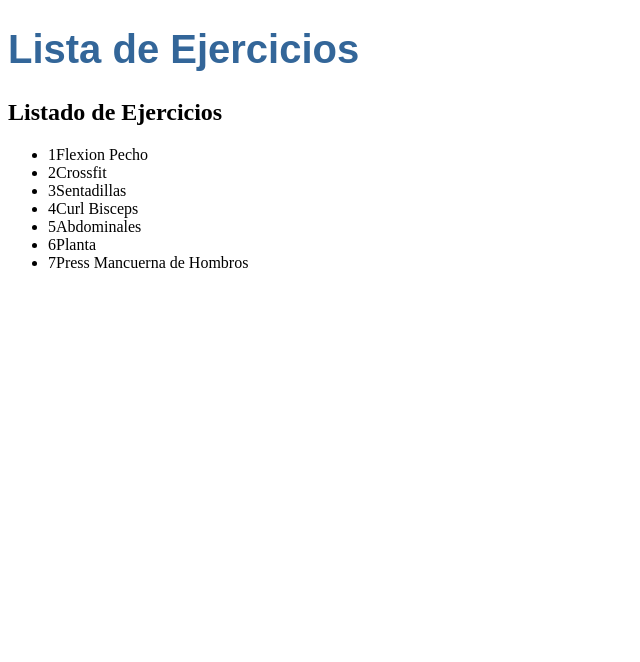
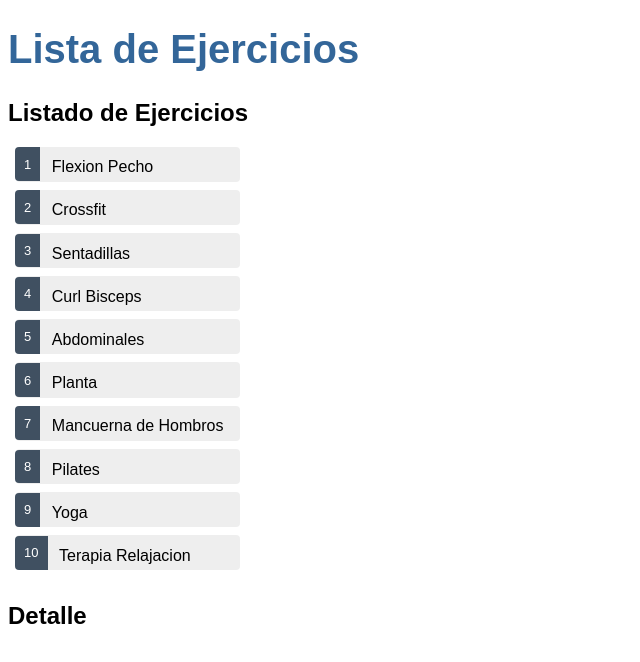
Before and after one commit to w2k31984/ListaEjercicios, an Angular app: page / in a window 1280 px wide. Shown: the top 662 px of the page, without its empty margins (0-640 px from the left). Built offline with nearby package versions, Linux system fonts and the light colour scheme.

Commit message:
Incorporacion de hoja de estilos al componente Ejercicios y modificacion a la lista de ejercicios y modificacion de propiedades de componente ejercicios

```diff
--- a/src/app/app.component.css
+++ b/src/app/app.component.css
@@ -4,3 +4,20 @@ h1{
   font-family: Arial, Helvetica, sans-serif;
   font-size: 250%;
 }
+h2, h3{
+  color: #444;
+  font-family: Arial, Helvetica, sans-serif;
+  font-weight: lighter;
+}
+body{
+  margin: 2em;
+}
+body, input[type="text"], button
+{
+   color: #333;
+   font-family: Cambria, Georgia;
+}
+/* Resto del contenido*/
+* {
+  font-family: Arial, Helvetica, sans-serif;
+}
--- a/src/app/ejercicios/collection-ejercicios.ts
+++ b/src/app/ejercicios/collection-ejercicios.ts
@@ -7,6 +7,8 @@ export const EJERCICIOS: Ejercicio[]=[
  {id:4, name:'Curl Bisceps'},
  {id:5, name:'Abdominales'},
  {id:6, name:'Planta'},
- {id:7, name:'Press Mancuerna de Hombros'}
-
+ {id:7, name:'Mancuerna de Hombros'},
+ {id:8, name:'Pilates'},
+ {id:9, name:'Yoga'},
+ {id:10, name:'Terapia Relajacion'},
 ]
--- a/src/app/ejercicios/ejercicios.component.css
+++ b/src/app/ejercicios/ejercicios.component.css
@@ -0,0 +1,44 @@
+/*Componentes privados del CSS de nuestro componente ejercicios*/
+.ejercicios {
+  margin: 0 0 2em 0;
+  list-style-type: none;
+  padding: 0;
+  width: 15em;
+}
+.ejercicios li {
+  cursor: pointer;
+  position: relative;
+  left: 0;
+  background-color: #EEE;
+  margin: .5em;
+  padding: .3em 0;
+  height: 1.6em;
+  border-radius: 4px;
+}
+.ejercicios li:hover {
+  color: #607D8B;
+  background-color: #DDD;
+  left: .1em;
+}
+.ejercicios li.selected {
+  background-color: #CFD8DC;
+  color: white;
+}
+.ejercicios li.selected:hover {
+  background-color: #BBD8DC;
+  color: white;
+}
+.ejercicios .ejercicio {
+  display: inline-block;
+  font-size: small;
+  color: white;
+  padding: 0.8em 0.7em 0 0.7em;
+  background-color:#405061;
+  line-height: 1em;
+  position: relative;
+  left: -1px;
+  top: -4px;
+  height: 1.8em;
+  margin-right: .8em;
+  border-radius: 4px 0 0 4px;
+}
--- a/src/app/ejercicios/ejercicios.component.html
+++ b/src/app/ejercicios/ejercicios.component.html
@@ -1,6 +1,13 @@
 <h2>Listado de Ejercicios</h2>
 <ul class="ejercicios">
-  <li *ngFor ="let ejercicio of ejercicios">
+  <li *ngFor ="let ejercicio of ejercicios"(click)="onSelectEjercicio(ejercicio)">
     <span class="ejercicio">{{ejercicio.id}}</span>{{ejercicio.name}}
   </li>
 </ul>
+<!--Creando apartado de detalle-->
+<h2>Detalle</h2>
+<div *ngIf="ejercicioSeleccionado">
+  <div><span>Id:</span>{{ejercicioSeleccionado.id}}
+       <span>Nombre Ejercicio:</span>{{ejercicioSeleccionado.name}}
+  </div>
+</div>
--- a/src/app/ejercicios/ejercicios.component.ts
+++ b/src/app/ejercicios/ejercicios.component.ts
@@ -10,9 +10,15 @@ import {EJERCICIOS} from './collection-ejercicios';
 export class EjerciciosComponent implements OnInit {
 
   ejercicios=EJERCICIOS;
+  //Agregando una nueva propiedad
+  ejercicioSeleccionado:Ejercicio;
   constructor() {}
 
   ngOnInit(): void {
   }
-
+  //Pegamos el componente onSelectEjercicio
+  onSelectEjercicio(ejercicio:Ejercicio):void{
+  console.log("Ejercicio Seleccionado="+ejercicio.id);
+  this.ejercicioSeleccionado=ejercicio;
 }
+}
--- a/src/styles.css
+++ b/src/styles.css
@@ -1 +1 @@
-/* You can add global styles to this file, and also import other style files */
+/* Podemos colocar estilos que afecten toda nuestra aplicacion */
```
